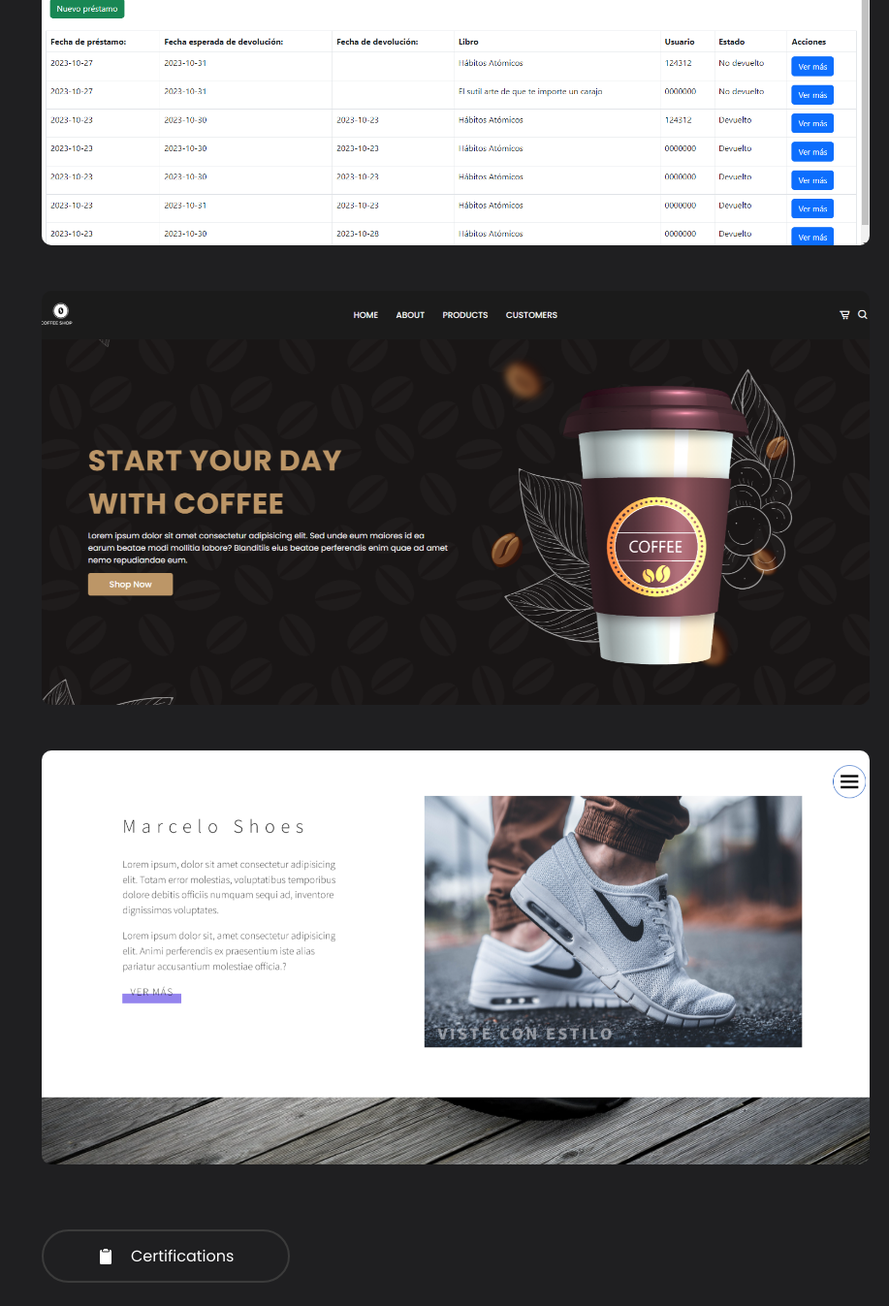
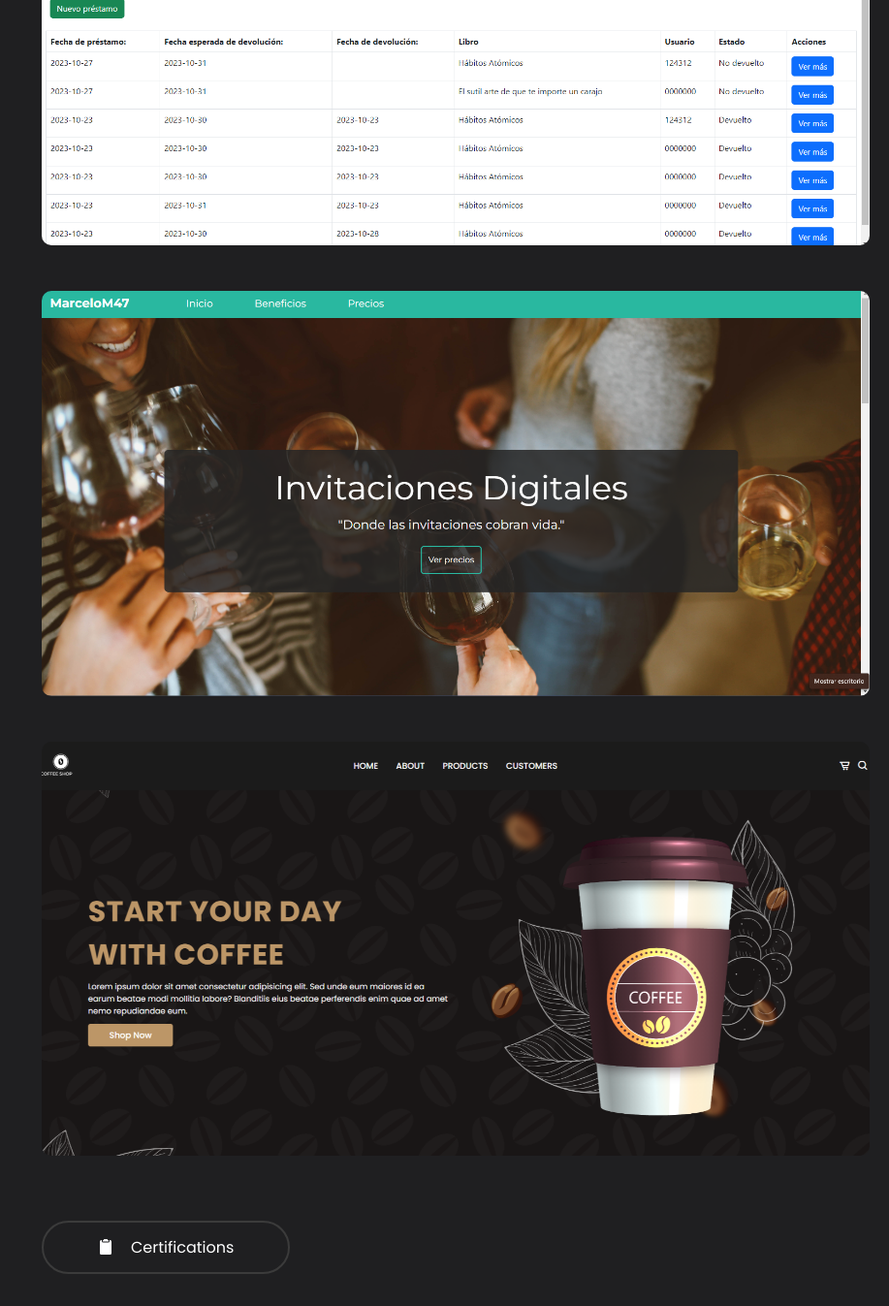
Before and after one commit to MarceloM47/portfolio, a React (Vite) app: page / in a window 1280 px wide. Shown: the part 1807-3154 px from the top of the page at 97% size, without its empty margins (363-1280 px from the left). Built offline with nearby package versions, Linux system fonts and the light colour scheme.

Commit message:
Se cambió un proyecto por el sitio de eventos

```diff
--- a/src/sections/Projects.tsx
+++ b/src/sections/Projects.tsx
@@ -3,7 +3,7 @@ import Project from '../components/Project'
 
 const lms_bg = "/images/projects_image/lms-bg.png";
 const coffe_shop_bg = "/images/projects_image/coffe-shop-bg.png";
-const marcelo_shoes_bg = "/images/projects_image/marcelo-shoes-bg.png";
+const eventos_bg = "/images/projects_image/eventos-bg.png";
 
 function Projects() {
 
@@ -16,8 +16,8 @@ function Projects() {
         <p className='title_section'>My <span>Projects</span></p>
           <div className="projects">
             <Project src={lms_bg} url="https://github.com/MarceloM47/Library-MS" alt='Fondo de una Task List en Ruby on Rails'/>
+            <Project src={eventos_bg} url="https://eventos.marcelom47.online/" alt='Fondo de un sitio web de invitaciones digitales'/>
             <Project src={coffe_shop_bg} url="https://coffee-shop-liard.vercel.app/" alt='Fondo de una Tienda de café'/>
-            <Project src={marcelo_shoes_bg} url="https://marcelo-shoes.vercel.app/" alt='Fondo de una tienda de zapatos'/>
           </div>
     </section>
   )
```
Also changed, not shown: public/images/projects_image/eventos-bg.png (added).
